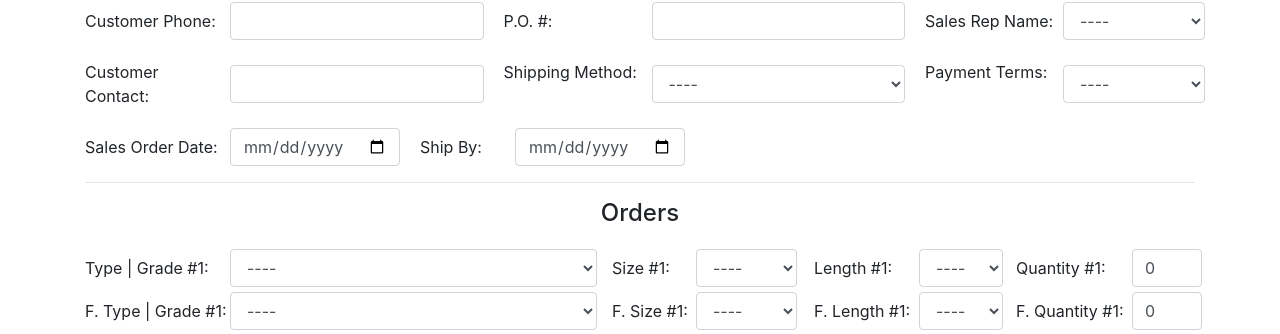
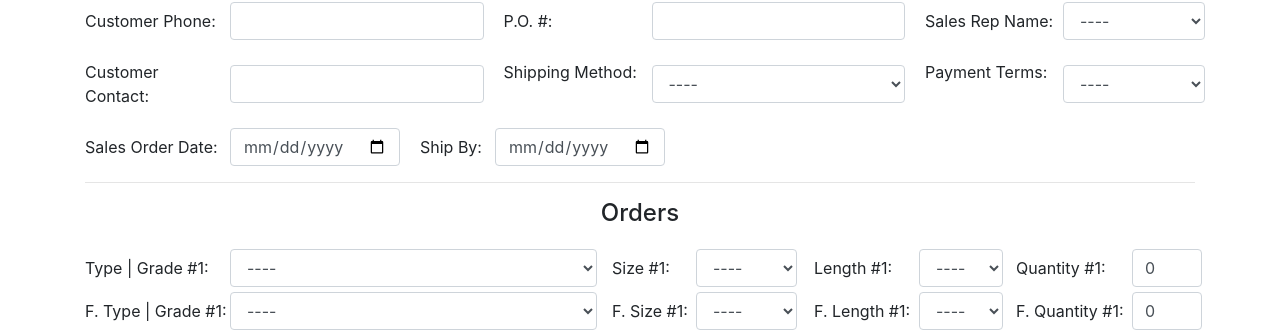
Before and after one commit to acrumpler777/boonelumber_live.v4, a Django app: page /inventory_management/update_inventory/sales_order/ in a window 1280 px wide. Shown: the part 266-600 px from the top of the page. Run offline with Django 3.2, Linux system fonts and the light colour scheme; a user stored in the database is signed in; parts of the project's set-up code (start-up, migrations or seed data) failed here and were passed over; some libraries are stand-ins or nearby versions.

```diff
--- a/inventory_management/templates/inventory_management/sales_order.html
+++ b/inventory_management/templates/inventory_management/sales_order.html
@@ -59,7 +59,7 @@
                 <div class="row">
                     <div class="col" style="padding-right: 5px;width: auto;max-width: 160px;"><label class="col-form-label d-md-flex justify-content-md-start" style="width: auto;">Sales Order Date:</label></div>
                     <div class="col d-md-flex flex-grow-1 align-items-md-center" style="padding: 0px;padding-left: 0px;width: auto;max-width: 175px;padding-right: 5px;">{{ form.date }}</div>
-                    <div class="col" style="padding-right: 5px;width: auto;max-width: 110px;"><label class="col-form-label d-md-flex justify-content-md-start" style="width: auto;">Ship By:</label></div>
+                    <div class="col" style="padding-right: 5px;width: auto;max-width: 90px;"><label class="col-form-label d-md-flex justify-content-md-start" style="width: auto;">Ship By:</label></div>
                     <div class="col d-md-flex flex-grow-1 align-items-md-center" style="padding: 0px;padding-left: 0px;width: auto;max-width: 175px;padding-right: 5px;">{{ form.ship_by }}</div>
                 </div>
             </div>
```
